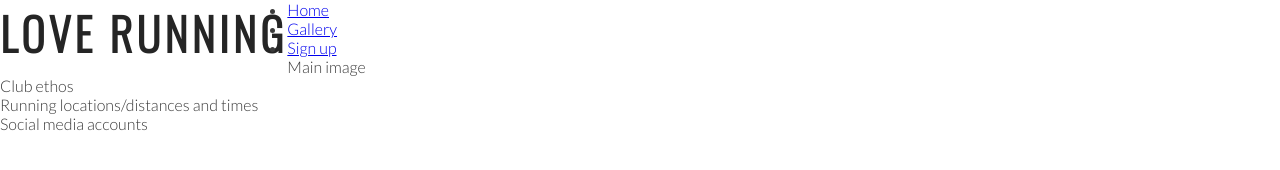
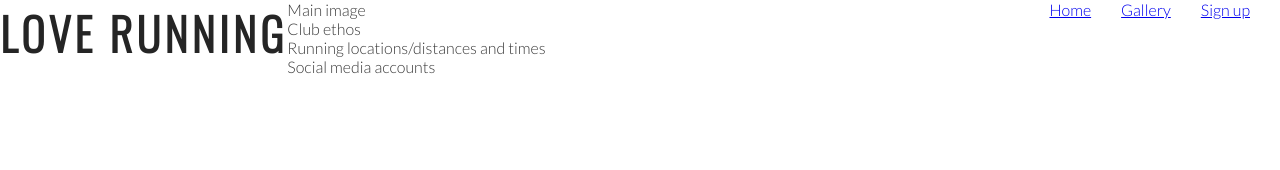
Before and after one commit to Ronan-O-Murchu/love-running, a plain HTML site: page index.html in a window 1280 px wide. Drawn offline with nearby package versions, Linux system fonts and the light colour scheme.

Commit message:
style: style the navigation items and changed up the order of them in the index code

```diff
--- a/assets/css/style.css
+++ b/assets/css/style.css
@@ -25,3 +25,16 @@ h1, h2 {
     float: left;
     font-size: 280%;
 }
+
+/* navigation links */
+
+menu {
+    font-size: 110%;
+    letter-spacing: 4px;
+}
+
+#menu li {
+    float: right;
+    list-style-type: none;
+    margin-right: 30px;
+}
--- a/index.html
+++ b/index.html
@@ -15,15 +15,15 @@
             <h1 id="logo">Love Running</h1>
         </a>
         <nav>
-            <ul>
+            <ul id="menu">
                 <li>
-                    <a href="index.html">Home</a>
+                    <a href="#">Sign up</a>
                 </li>
                 <li>
                     <a href="#">Gallery</a>
                 </li>
                 <li>
-                    <a href="#">Sign up</a>
+                    <a href="index.html">Home</a>
                 </li>
             </ul>
         </nav>
```
